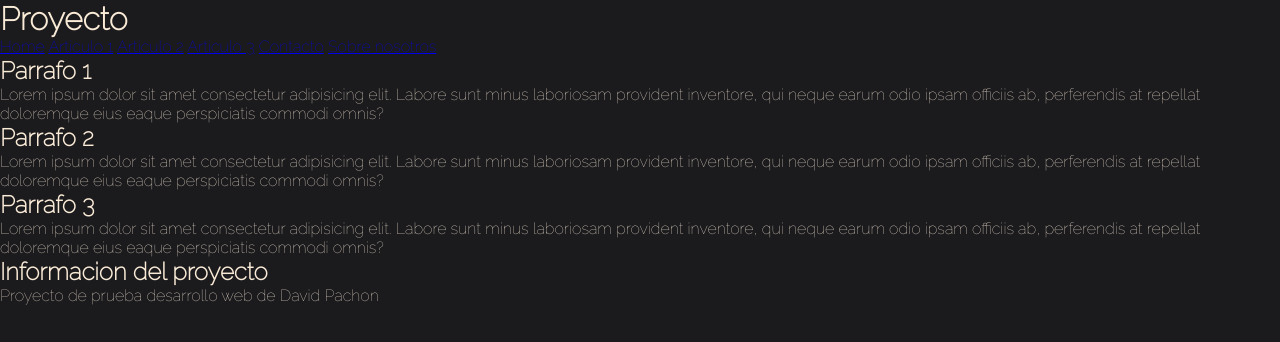
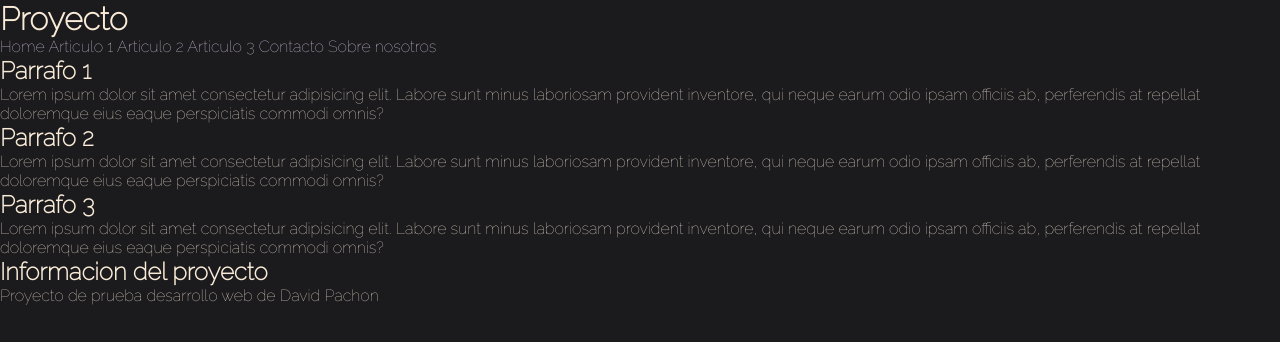
Before and after one commit to Davidtiago27/Proyecto2, a plain HTML site: page index.html in a window 1280 px wide. Drawn offline with Linux system fonts and the light colour scheme.

Commit message:
mas cambios a CSS

```diff
--- a/index.html
+++ b/index.html
@@ -20,7 +20,7 @@
         <a class="menu3" href="preguntas.html">Articulo 2</a>
         <a class="menu4" href="blog.html">Articulo 3</a>
         <a class="menu5" href="contacto.html">Contacto</a>
-        <a class="menu5" href="contacto.html">Sobre nosotros</a>
+        <a class="menu6" href="contacto.html">Sobre nosotros</a>
 
         </nav>
     </header>
--- a/main.css
+++ b/main.css
@@ -7,24 +7,70 @@
 body {
     color: antiquewhite;
     background-color: #1B1B1E;
+
 }
+
+
 
 .Menu {
 
+    display: inline-block;
+    width: 90%;
+    justify-content: space-evenly;
+}
+
+.menu1 {
     color: rgb(234, 219, 248);
     text-decoration: none;
+    transition: all 1s;
+  }
 
-}
+  .menu2 {
+    color: rgb(234, 219, 248);
+    text-decoration: none;
+    transition: all 1s;
+  }
+
+  .menu3 {
+    color: rgb(234, 219, 248);
+    text-decoration: none;
+    transition: all 1s;
+  }
+
+  .menu4 {
+    color: rgb(234, 219, 248);
+    text-decoration: none;
+    transition: all 1s;
+  }
+
+  .menu5 {
+    color: rgb(234, 219, 248);
+    text-decoration: none;
+    transition: all 1s;
+  }
+
+  .menu6 {
+    color: rgb(234, 219, 248);
+    text-decoration: none;
+    transition: all 1s;
+  }
 
 @media (max-width: 576px) {
     .Menu {
     background-color: #96031A;
     color:antiquewhite;
     padding: 10px;
+    text-decoration: none;
+
+    text-align: center;
     }
+
     .titulo {
         text-align: center;
+
     }
 
-
+    .titulo1 {
+        padding: 5%;
     }
+    }
```
